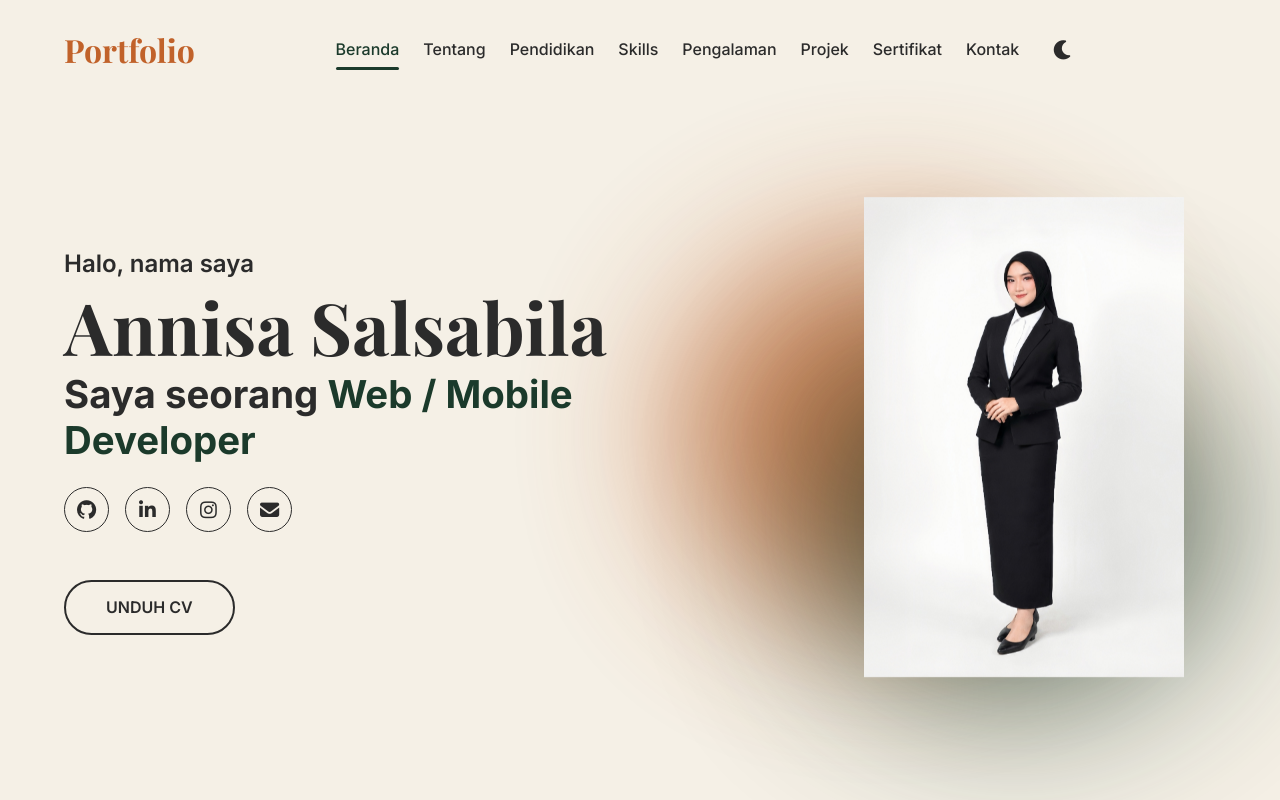
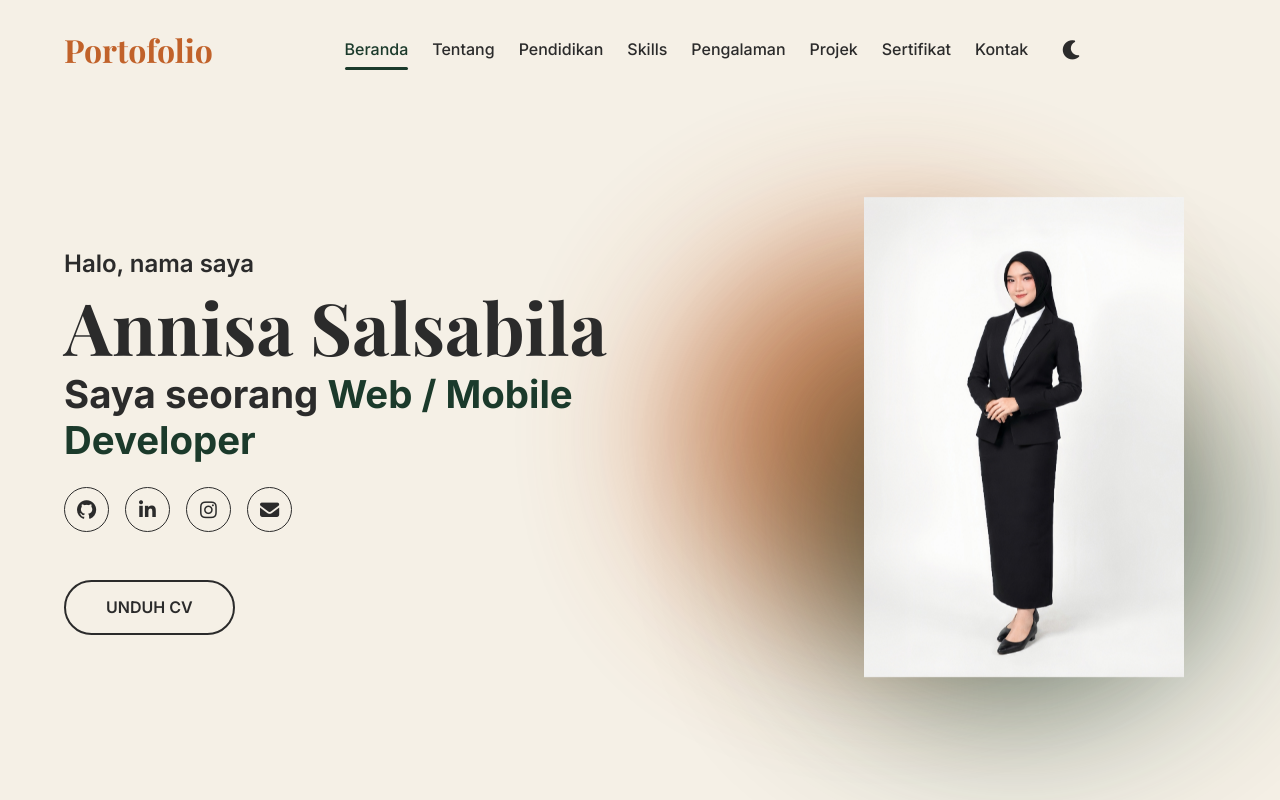
Before and after one commit to annisasalsabla/portfolio-saya, a React (Create React App) app: page / in a window 1280 px wide. Shown: the top 800 px of the page. Built offline with nearby package versions, Linux system fonts and the light colour scheme; a web font is replaced by a local one.

Commit message:
fix: change navbar logo text to Portofolio

```diff
--- a/src/components/Navbar.js
+++ b/src/components/Navbar.js
@@ -72,7 +72,7 @@ const Navbar = () => {
     >
       <div className="container nav-container">
         <a href="#home" className="nav-logo" onClick={() => setActiveSection('home')}>
-          Portfolio
+          Portofolio
         </a>
 
         {/* Desktop Menu */}
```
